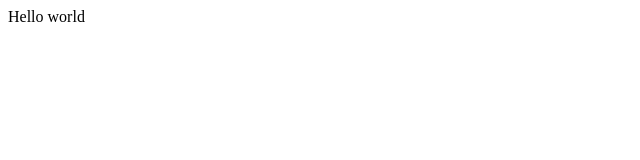
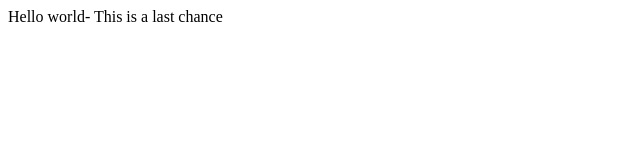
Before and after one commit to PraSaw16/Git-Prat-s-Demo, a plain HTML site: page index.html in a window 1280 px wide. Shown: the whole page, without its empty margins (0-640 px from the left). Drawn offline with Linux system fonts and the light colour scheme.

Commit message:
Last changes

```diff
--- a/index.html
+++ b/index.html
@@ -1 +1 @@
-<p> Hello world</p>
+<p> Hello world- This is a last chance</p>
```
